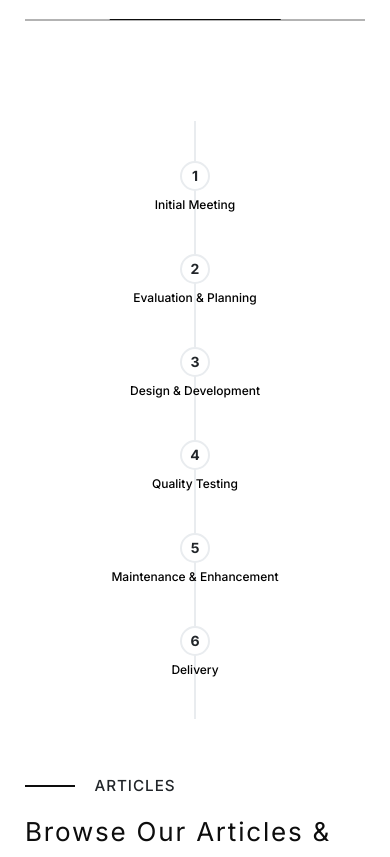
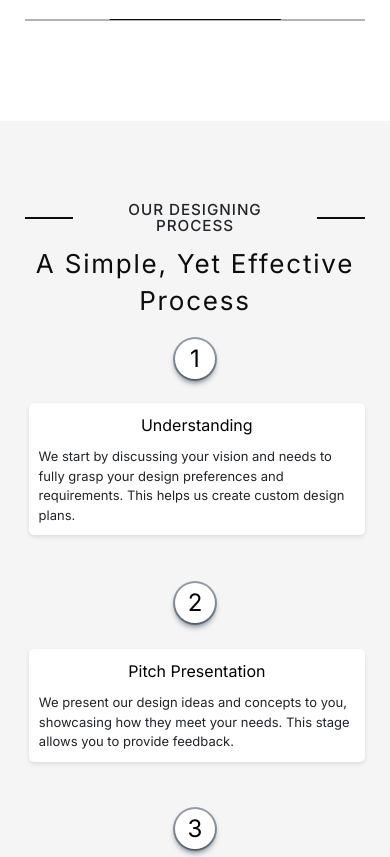
Before and after one commit to Amneeshjain/Interior-Design, a Next.js app: page /about in a window 390 px wide. Shown: the part 6342-7199 px from the top of the page. Built offline with nearby package versions, Linux system fonts and the light colour scheme.

Commit message:
gallery image  almost done

```diff
--- a/src/app/homepage/page.jsx
+++ b/src/app/homepage/page.jsx
@@ -11,7 +11,7 @@ import Portfolio from "../../components/homepage/Portfolio";
 import styles from "../../styles/home.module.css";
 import Services from "../../components/homepage/Services";
 import AboutMore from "../../components/aboutMore/AboutMore";
-// import ImageGallery from "../../components/homepage/ImageGallery";
+import ImageGallery from "../../components/homepage/ImageGallery";
 // import ThreeSixtyCompo from "../../components/homepage/ThreeSixty";
 // import AOS from "aos";
 // import "aos/dist/aos.css";
@@ -130,7 +130,7 @@ const Homepage = () => {
       <Video />
       <Testimonials />
       <GetInTouch />
-      {/* <ImageGallery /> */}
+      <ImageGallery />
       <BlogSection />
       <AboutMore
         text="Transform Your Space: Timeless Elegance in Every Design"
--- a/src/components/About/TimelineCard.js
+++ b/src/components/About/TimelineCard.js
@@ -1,51 +1,236 @@
+// components/Timeline.js
 import React from "react";
 import styles from "../../styles/timelineCard.module.css";
+import style from "../../styles/process.module.css";
+import stylesA from "../../styles/aboutSection.module.css";
+
+
+
+const timelineData = [
+  {
+    description:
+      "We start by discussing your vision and needs to fully grasp your design preferences and requirements. This helps us create custom design plans.",
+    content: "Understanding",
+    color: "var(--color1)",
+     border:`3px solid black`
+  },
+  {
+    description:
+      "We present our design ideas and concepts to you, showcasing how they meet your needs. This stage allows you to provide feedback.",
+    content: "Pitch Presentation",
+    color: "var(--color2)",
+
+  },
+  {
+    description:
+      " Once you're happy with the design, we finalize the contract and require an advance payment to begin the project.",
+    content: "Contract",
+    color: "var(--color3)",
+
+  },
+  {
+    description:
+      "We visit your space to take precise measurements and existing conditions. This ensures that our design fits perfectly.",
+    content: "Site Measurement",
+    color: "var(--color4)",
+
+  },
+  {
+    description:
+      "We provide a detailed timeline and a tentative estimate for the project. This helps you understand the scope of work.",
+    content: " Estimate",
+    color: "var(--color5)",
+
+  },
+  {
+    description:
+      "Our team creates detailed design plans and 3D renderings based on your feedback. This phase focuses on perfecting every detail of your design.",
+    content: "Design",
+    color: "var(--color6)",
+
+  },
+  {
+    description:
+      "We begin the actual work, coordinating with contractors and suppliers to bring your design to life. This involves construction, installation, and final touches.",
+    content: "Execution",
+    color: "var(--color7)",
+
+  },
+  {
+    description:
+      "After completing the project, we conduct a thorough review with you to ensure everything meets your expectations. We hand over the space ready for you to enjoy.",
+    content: "Handover",
+    color: "var(--color8)",
+
+  },
+
+];
 
 const TimelineCard = () => {
   return (
+    <>
+    <div className={styles.hideinmobile}>
+    <div
+        style={{ backgroundColor: `#f5f5f5` }}
+        className={style.processMainContainer}
+      >
+
     <div className="container">
-      <div className={styles.timeline}>
-        <div className={styles.timeline_item}>
-          <div className={styles.timeline_icon}>1</div>
-          <div className={styles.timeline_content}>
-            <div className={styles.timeline_title}>Initial Meeting</div>
-          </div>
-        </div>
-        <div className={styles.timeline_item}>
-          <div className={styles.timeline_icon}>2</div>
-          <div className={styles.timeline_content}>
-            <div className={styles.timeline_title}>Evaluation & Planning</div>
-          </div>
-        </div>
-        <div className={styles.timeline_item}>
-          <div className={styles.timeline_icon}>3</div>
-          <div className={styles.timeline_content}>
-            <div className={styles.timeline_title}>Design & Development</div>
-          </div>
-        </div>
-        <div className={styles.timeline_item}>
-          <div className={styles.timeline_icon}>4</div>
-          <div className={styles.timeline_content}>
-            <div className={styles.timeline_title}>Quality Testing</div>
-          </div>
-        </div>
-        <div className={styles.timeline_item}>
-          <div className={styles.timeline_icon}>5</div>
-          <div className={styles.timeline_content}>
-            <div className={styles.timeline_title}>
-              Maintenance & Enhancement
+    <div
+           style={{ justifyContent: "center", alignItems: "center" }}
+            className={stylesA.sectionTitle}
+
+          >
+            <div
+              className={stylesA.left}
+              style={{
+                display: "flex",
+                flexDirection: "column",
+                alignItems: "center",
+                justifyContent: "center",
+                textAlign: "center",
+              }}
+            >
+              <div className={stylesA.tag}>
+                <hr />
+                Our Designing Process
+                <hr />
+              </div>
+              <h2>
+                A Simple, yet <br />
+                Effective Process
+              </h2>
             </div>
           </div>
-        </div>
-        <div className={styles.timeline_item}>
-          <div className={styles.timeline_icon}>6</div>
-          <div className={styles.timeline_content}>
-            <div className={styles.timeline_title}>Delivery</div>
+
+      <div className={styles.timeline_desktop}>
+        {timelineData.map((item, index) => (
+          <div
+            className={styles.timelineItem_111}
+            style={{ zIndex: 9000 - index }}
+            key={index}
+          >
+            <div className={styles.arrowEnd_no_use} />
+            <div className={styles.contentHalfCircle_no_use} />
+            <div className={styles.greyLine_1} />
+            <div className={styles.bubleContent_1}>
+              <div
+                className={styles.contentYear1}
+                // style={{ backgroundColor: item.color }}
+              >
+                {item.content}
+              </div>
+              <div className={styles.content1}>
+                <p>{item.description}</p>
+              </div>
+            </div>
+            <div
+              className={styles.circle}
+              style={{ backgroundColor: item.color }}
+            >
+              <div
+
+                className={styles.innerCircle1}
+                style={{
+                  display: "flex",
+                  justifyContent: "center",
+                  alignItems: "center",
+                  fontSize: "1.5rem",
+                  // boxShadow:"0 2px 4px rgba(0, 0, 0, 0.1);"
+                  border:"3px solid black"
+
+                }}
+              >
+                {index + 1}
+              </div>
+            </div>
           </div>
+        ))}
+      </div>
+    </div>
+    </div>
+    </div>
+
+    <div className={styles.hideIndesktop}>
+    <div
+        style={{ backgroundColor: `#f5f5f5` }}
+        className={style.processMainContainer}
+      >
+
+      <div className="container">
+
+      <div
+           style={{ justifyContent: "center", alignItems: "center" }}
+            className={stylesA.sectionTitle}
+
+          >
+            <div
+              className={stylesA.left}
+              style={{
+                display: "flex",
+                flexDirection: "column",
+                alignItems: "center",
+                justifyContent: "center",
+                textAlign: "center",
+              }}
+            >
+              <div className={stylesA.tag}>
+                <hr />
+                Our Designing Process
+                <hr />
+              </div>
+              <h2>
+                A Simple, yet <br />
+                Effective Process
+              </h2>
+            </div>
+          </div>
+        <div className={styles.timeline}>
+          {timelineData.map((item, index) =>
+            <div
+              className={styles.timelineItem}
+              key={index}
+            >
+              <div className={styles.arrowEnd} />
+              <div className={styles.contentHalfCircle} />
+              <div className={styles.greyLine} />
+              <div className={styles.bubleContent}>
+                {index % 2 === 0 || index % 2 !== 0
+                  ? <div className={styles.contentYear}>
+                      {item.content}
+                    </div>
+                  : null}
+                <div className={styles.content}>
+                  <p>
+                    {item.description}
+                  </p>
+                </div>
+              </div>
+              <div
+                className={styles.circle}
+                style={{ backgroundColor: item.color }}
+              >
+                <div
+                  className={styles.innerCircle}
+                  style={{
+                    display: "flex",
+                    justifyContent: "center",
+                    alignItems: "center",
+                    fontSize: "1.5rem",
+                    color: "black"
+                  }}
+                >
+                  {index + 1}
+                </div>
+              </div>
+            </div>
+          )}
         </div>
       </div>
     </div>
-  );
+    </div>
+
+    </>);
 };
 
 export default TimelineCard;
--- a/src/styles/timelineCard.module.css
+++ b/src/styles/timelineCard.module.css
@@ -1,79 +1,311 @@
-.timeline {
-  display: flex;
-  justify-content: space-between;
-  position: relative;
-  padding: 20px 0;
+.hideinmobile {
+  display: block;
+}
+.hideIndesktop {
+  display: none;
 }
 
-.timeline::before {
-  content: '';
-  position: absolute;
-  top: 50%;
-  left: 0;
-  right: 0;
-  height: 2px;
-  background: #e9ecef;
-  transform: translateY(-50%);
+.timeline_desktop {
+  padding: 300px 0px;
+  margin-left: 3.6rem;
+  display: flex;
+  justify-content: center;
+  color: #fff;
 }
 
-.timeline_item {
+.timelineItem_111 {
   position: relative;
-  text-align: center;
+  width: 200px;
+  height: 10px;
+  border-radius: 1rem;
+  display: inline-table;
+  background-color: #fff;
 }
 
-.timeline_icon {
-  background: white;
-  border: 2px solid #e9ecef;
-  border-radius: 50%;
+.timelineItem_111:nth-child(1) {
+  width: 95px;
+}
+
+/* .arrowEnd {
+  position: absolute;
+  right: -15px;
+  width: 0;
+  height: 0;
+  border-top: 15px solid transparent;
+  border-bottom: 15px solid transparent;
+} */
+
+.circle {
+  position: absolute;
+  background-position: center center;
+  border-radius: 25px;
+  transform: translate(-50%, -50%);
+  top: 50%;
+  left: 50%;
+  width: 50px;
+  height: 50px;
+}
+
+.timelineItem_111:nth-child(1) .circle {
+  left: 0;
+}
+
+.innerCircle1 {
+  position: absolute;
+  transform: translate(-50%, -50%);
+  top: 50%;
+  left: 50%;
   width: 40px;
   height: 40px;
-  line-height: 36px;
-  text-align: center;
-  font-weight: bold;
-  margin: 0 auto;
-  position: relative;
-  z-index: 1;
+  border-radius: 20px;
+  background-position: center center;
+  background-repeat: no-repeat;
+  background-size: 30px 30px;
+  background-color: #fff;
+  color: #000000;
 }
 
-.timeline_content {
-  padding-top: 10px;
+.bubleContent_1 {
+  overflow: hidden;
+  text-align: center;
+  position: absolute;
+  box-shadow: rgba(17, 17, 26, 0.1) 0px 1px 0px,
+    rgba(17, 17, 26, 0.1) 0px 8px 24px, rgba(17, 17, 26, 0.1) 0px 16px 48px;
+  width: 210px;
+  height: 175px;
+  background-color: #fff;
 }
 
-.timeline_title {
-  font-size: 14px;
-  font-weight: 500;
-  color: #000;
+.timelineItem_111:nth-child(odd) .bubleContent_1 {
+  border-radius: 10px;
+  /* padding: 4rem; */
+  left: -25px;
+  top: -210px;
 }
 
+.timelineItem_111:nth-child(even) .bubleContent_1 {
+  border-radius: 10px;
+  bottom: -210px;
+  left: -25px;
+}
+
+.timelineItem_111:nth-child(1) .bubleContent_1 {
+  left: -100px;
+}
+
+.contentYear1 {
+  padding: 5px;
+  color: #ffff;
+  font-size: 1rem;
+  font-weight: 200;
+  background-color: #000;
+}
+
+.timelineItem_111:nth-child(even) .contentYearBottom {
+  position: absolute;
+  width: 210px;
+  bottom: 0;
+}
+
+.content1 {
+  margin: 0.5rem;
+  color: #000;
+  font-size: 14px;
+  /* height: 60px; */
+  /* display: block; */
+  position: relative;
+}
+
+.content p {
+  display: flex;
+  height: 100%;
+  margin: auto 0;
+  font-size: 13px;
+  flex-direction: column;
+  justify-content: space-around;
+}
+
+/* .contentHalfCircle {
+  position: absolute;
+  transform: translate(-50%, -50%);
+  background-color: #fff;
+  width: 50px;
+  height: 20px;
+  z-index: 9999;
+} */
+
+.timelineItem_111:nth-child(odd) .contentHalfCircle {
+  top: -48px;
+  left: 50%;
+  border-bottom-left-radius: 60px;
+  border-bottom-right-radius: 60px;
+  box-shadow: 1px 10px 9px 0px #bbbbbb;
+}
+
+.timelineItem_111:nth-child(even) .contentHalfCircle {
+  bottom: -63px;
+  left: 50%;
+  border-top-left-radius: 60px;
+  border-top-right-radius: 60px;
+  box-shadow: -1px -9px 9px 0px #bbbbbb;
+}
+
+.timelineItem_111:nth-child(1) .contentHalfCircle {
+  left: 0;
+}
+
+.greyLine_1 {
+  position: absolute;
+  transform: translate(-50%, -50%);
+  width: 2px;
+  height: 40px;
+  background-color: #b7b7b7;
+}
+
+.timelineItem_111:nth-child(odd) .greyLine_1 {
+  top: -15px;
+  left: 50%;
+  width: 3px;
+}
+
+.timelineItem_111:nth-child(even) .greyLine_1 {
+  bottom: -55px;
+  left: 50%;
+  width: 3px;
+}
+
+.timelineItem_111:nth-child(1) .greyLine_1 {
+  left: 0;
+}
+
+/* ======================================media Query================================================ */
+
 @media (max-width: 768px) {
+  .hideinmobile {
+    display: none;
+  }
+  .hideIndesktop {
+    display: block;
+  }
+
   .timeline {
+    position: relative;
+    width: 100%;
+    padding: 20px 0;
+    display: flex;
     flex-direction: column;
   }
 
-  .timeline::before {
-    height: 100%;
-    width: 2px;
-    left: 50%;
-    top: 0;
-    transform: translateX(-50%);
+  .timelineItem {
+    position: relative;
+    margin-bottom: 20px;
+    display: flex;
+    flex-direction: column;
+    align-items: center;
   }
 
-  .timeline_item {
-    margin: 20px 0;
+  .arrowEnd {
+    position: absolute;
+    width: 0;
+    height: 0;
+    border-top: 15px solid transparent;
+    border-bottom: 15px solid transparent;
+    border-right: 15px solid var(--color);
   }
 
-  .timeline_icon {
+  .contentHalfCircle {
+    width: 10px;
+    height: 10px;
+    border-radius: 50%;
+    background-color: var(--color);
+  }
+
+  .bubleContent {
+    display: flex;
+    flex-direction: column;
+    align-items: center;
+    padding: 10px;
+    margin-top: 4rem;
+    background-color: #fff;
+    border-radius: 5px;
+    box-shadow: 0 2px 4px rgba(0, 0, 0, 0.1);
+  }
+
+  .contentYear {
+    /* padding: 5px 10px; */
+    border-radius: 5px;
+    color: #000000;
+    margin-bottom: 10px;
+  }
+
+  .content {
+    text-align: center;
+  }
+
+  .circle {
+    width: 40px;
+    height: 40px;
+    border-radius: 50%;
+    background-color: #000;
+    display: flex;
+    justify-content: center;
+    align-items: center;
+  }
+
+  .innerCircle {
     width: 30px;
     height: 30px;
-    line-height: 26px;
-    font-size: 14px;
+    border-radius: 50%;
+    background-color: #fff;
+    display: flex;
+    justify-content: center;
+    align-items: center;
+  }
+  .circle {
+    position: absolute;
+    background-position: center center;
+    border-radius: 25px;
+    transform: translate(-50%, -50%);
+    top: 10%;
+    left: 50%;
+    width: 50px;
+    height: 50px;
   }
 
-  .timeline_content {
-    padding-top: 5px;
+  .innerCircle {
+    position: absolute;
+    transform: translate(-50%, -50%);
+    top: 50%;
+    left: 50%;
+    width: 40px;
+    height: 40px;
+    border-radius: 20px;
+    background-position: center center;
+    background-repeat: no-repeat;
+    background-size: 30px 30px;
+    background-color: #fff;
+    color: #000000;
+    box-shadow: rgba(6, 24, 44, 0.4) 0px 0px 0px 2px,
+      rgba(6, 24, 44, 0.65) 0px 4px 6px -1px,
+      rgba(255, 255, 255, 0.08) 0px 1px 0px inset;
+  }
+  .timeline {
+    flex-direction: row;
+    flex-wrap: wrap;
   }
 
-  .timeline_title {
-    font-size: 12px;
+  .timelineItem {
+    flex-direction: row;
+    align-items: flex-start;
+    margin-bottom: 50px;
+    width: 100%;
+  }
+
+  .content {
+    text-align: left;
+  }
+
+  .circle {
+    margin-top: 0;
   }
 }
```
Also changed, not shown: src/components/homepage/ImageGallery.js (+33 -25 lines).
